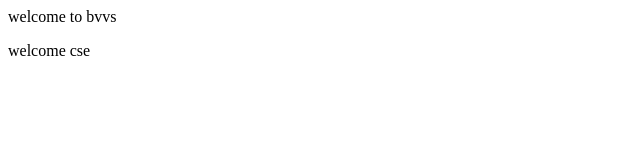
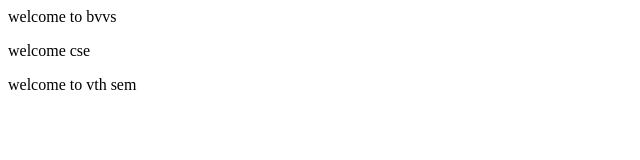
Before and after one commit to praveen3541/gitdemobatch3, a plain HTML site: page index.html in a window 1280 px wide. Shown: the whole page, without its empty margins (0-640 px from the left). Drawn offline with Linux system fonts and the light colour scheme.

Commit message:
udated index

```diff
--- a/index.html
+++ b/index.html
@@ -1,2 +1,3 @@
 <p>welcome to bvvs</p>
 <p>welcome cse</p>
+<p> welcome to vth sem</p>
```
